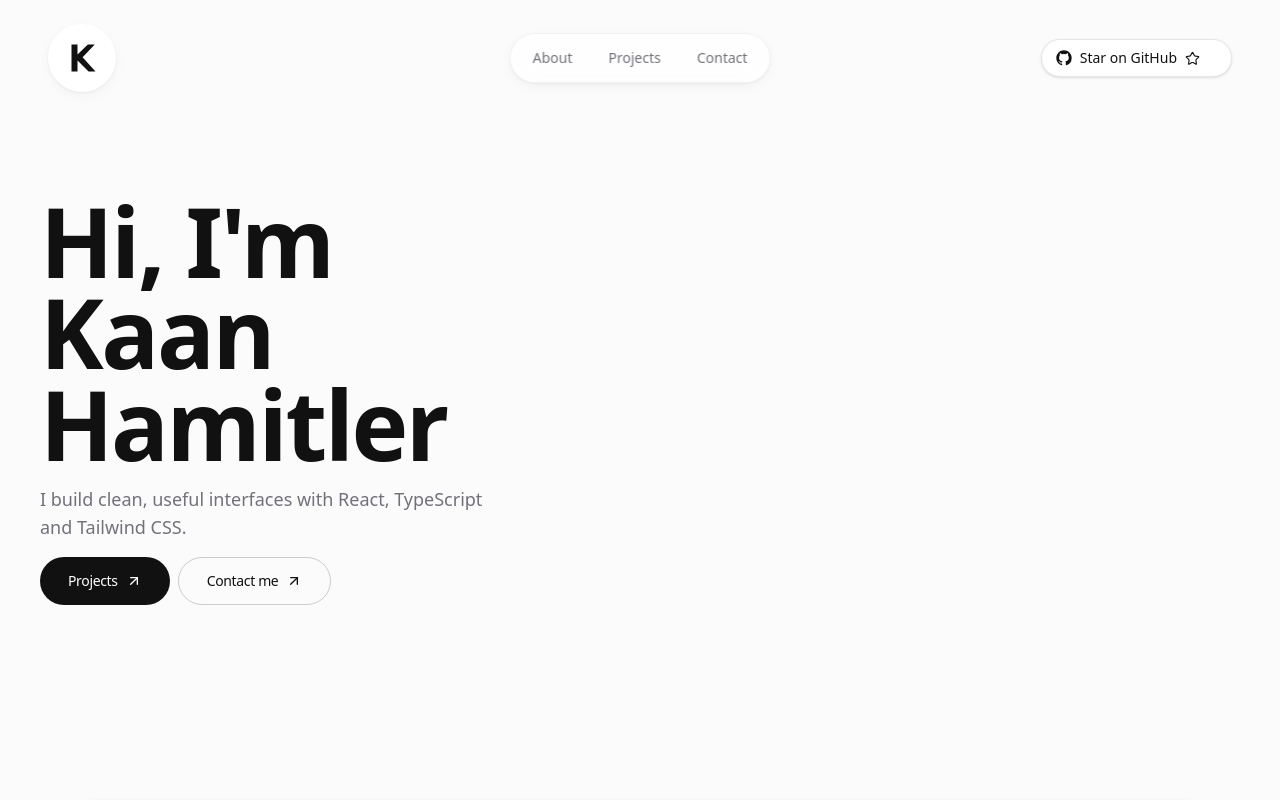
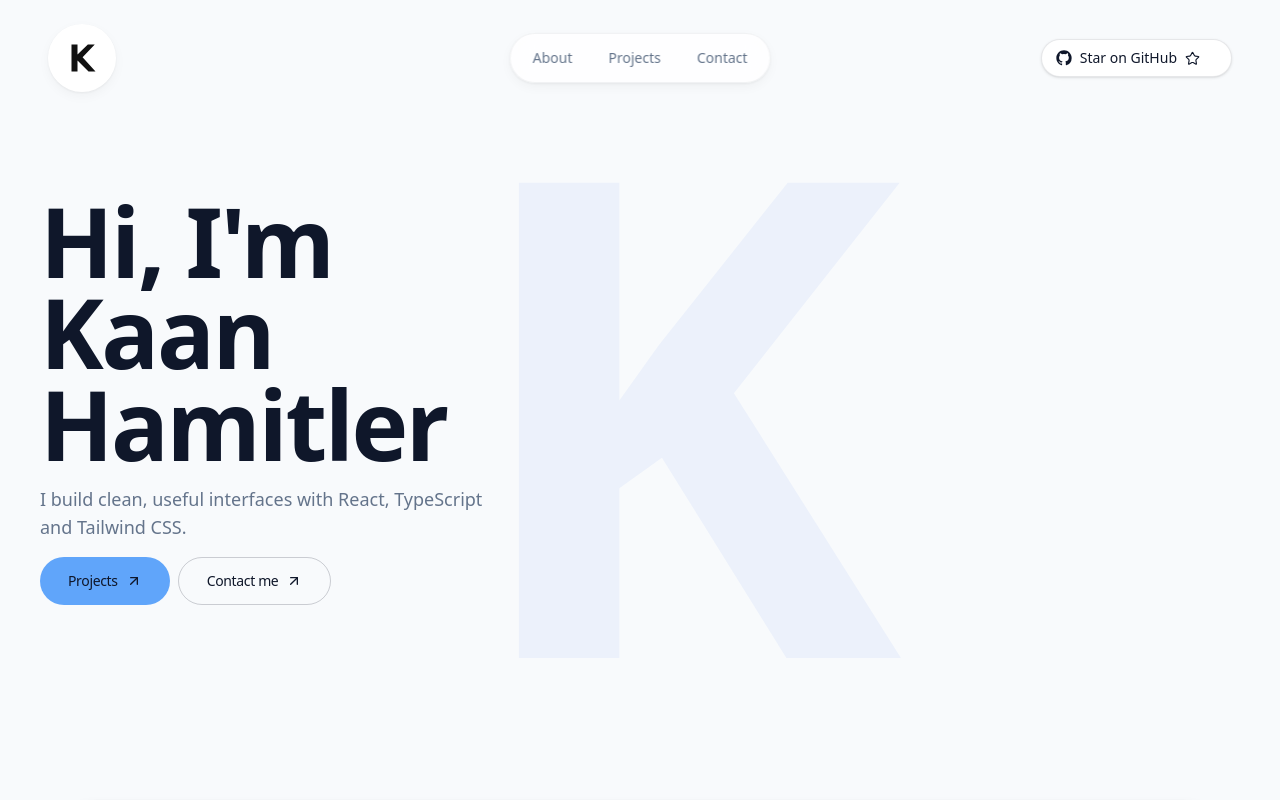
Before and after one commit to Kaan-Developer/Portfolio, a React (Vite) app: page / in a window 1280 px wide. Shown: the top 800 px of the page. Built offline with nearby package versions, Linux system fonts and the light colour scheme; no server answers.

Commit message:
Refine portfolio visuals and contact interactions

```diff
--- a/src/components/Robot/RobotCanvas.tsx
+++ b/src/components/Robot/RobotCanvas.tsx
@@ -2,7 +2,6 @@ import { lazy, Suspense, useEffect, useRef, useState } from "react";
 import type { Application } from "@splinetool/runtime";
 
 import ErrorBoundary from "../feedback/ErrorBoundary";
-
 import Loading from "../feedback/Loading";
 
 const Spline = lazy(() => import("@splinetool/react-spline"));
@@ -23,46 +22,56 @@ const scenes: Scene[] = [
 
 const checkIsMobile = () => {
   if (typeof window === "undefined") return false;
+
   return (
     window.innerWidth < 768 ||
     !window.matchMedia("(hover: hover) and (pointer: fine)").matches
   );
 };
 
+const supportsIntersectionObserver = () =>
+  typeof IntersectionObserver !== "undefined";
+
 const RobotCanvas = ({ sceneId }: RobotCanvasProps) => {
   const containerRef = useRef<HTMLDivElement | null>(null);
+  const appRef = useRef<Application | null>(null);
+  const inViewRef = useRef(!supportsIntersectionObserver());
 
   const [isMobile, setIsMobile] = useState(checkIsMobile);
   const [isLoading, setIsLoading] = useState(true);
+  const [inView, setInView] = useState(() => !supportsIntersectionObserver());
+  const [hasEntered, setHasEntered] = useState(
+    () => !supportsIntersectionObserver(),
+  );
 
   const selectedScene = scenes.find((scene) => scene.id === sceneId);
 
   const handleLoad = (splineApp: Application) => {
     splineApp.setZoom(1.55);
+    appRef.current = splineApp;
+
+    if (!inViewRef.current) splineApp.stop();
+
     setIsLoading(false);
   };
 
-  // Ekran boyutu değişince mobil/desktop durumunu güncelle
   useEffect(() => {
     const handleResize = () => {
       const mobile = checkIsMobile();
       setIsMobile(mobile);
-      if (mobile) setIsLoading(true); // desktop'a dönünce loader tekrar görünsün
+
+      if (!mobile) setIsLoading(true);
     };
 
     window.addEventListener("resize", handleResize);
     return () => window.removeEventListener("resize", handleResize);
   }, []);
 
-  // Robotun üstünde scroll yapınca sayfa kayması engellenmesin diye wheel olayı
   useEffect(() => {
     const container = containerRef.current;
     if (isMobile || !container) return;
 
-    const handleWheel = (e: WheelEvent) => {
-      e.stopPropagation();
-    };
-
+    const handleWheel = (event: WheelEvent) => event.stopPropagation();
     container.addEventListener("wheel", handleWheel, {
       capture: true,
       passive: true,
@@ -72,6 +81,36 @@ const RobotCanvas = ({ sceneId }: RobotCanvasProps) => {
       container.removeEventListener("wheel", handleWheel, { capture: true });
     };
   }, [isMobile]);
+
+  // Start loading shortly before the canvas enters the viewport.
+  useEffect(() => {
+    const element = containerRef.current;
+    if (isMobile || !element) return;
+
+    if (!supportsIntersectionObserver()) return;
+
+    const observer = new IntersectionObserver(
+      ([entry]) => {
+        const visible = entry.isIntersecting;
+        inViewRef.current = visible;
+        setInView(visible);
+        if (visible) setHasEntered(true);
+      },
+      { rootMargin: "200px 0px" },
+    );
+
+    observer.observe(element);
+    return () => observer.disconnect();
+  }, [isMobile]);
+
+  // Pause Spline when it is outside the viewport.
+  useEffect(() => {
+    const app = appRef.current;
+    if (!app) return;
+
+    if (inView) app.play();
+    else app.stop();
+  }, [inView]);
 
   if (!selectedScene || isMobile) return null;
 
@@ -83,9 +122,11 @@ const RobotCanvas = ({ sceneId }: RobotCanvasProps) => {
         </div>
       )}
       <ErrorBoundary onError={() => setIsLoading(false)}>
-      <Suspense fallback={null}>
-        <Spline scene={selectedScene.sceneUrl} onLoad={handleLoad} />
-      </Suspense>
+        <Suspense fallback={null}>
+          {hasEntered && (
+            <Spline scene={selectedScene.sceneUrl} onLoad={handleLoad} />
+          )}
+        </Suspense>
       </ErrorBoundary>
     </div>
   );
--- a/src/components/sections/About.tsx
+++ b/src/components/sections/About.tsx
@@ -80,7 +80,7 @@ const About = () => {
   </div>
 
         <div className="mt-8 flex gap-3">
-          <Button arrow link="#projects" target="">
+          <Button arrow link="#projects" target="" variant="blue">
             Projects
           </Button>
 
--- a/src/components/sections/Hero.tsx
+++ b/src/components/sections/Hero.tsx
@@ -1,4 +1,3 @@
-import RobotCanvas from "../Robot/RobotCanvas";
 import { site } from "../../data/site";
 import Button from "../ui/Button";
 
@@ -6,7 +5,7 @@ const Hero = () => {
   return (
     <section
       id="home"
-      className="grid min-h-screen grid-cols-1 items-center gap-12 lg:grid-cols-[1fr_0.8fr] relative min-h-screen overflow-hidden px-6 py-14 md:px-10"
+      className="grid min-h-screen grid-cols-1 items-center gap-12 lg:grid-cols-2 relative min-h-screen overflow-hidden px-6 py-14 md:px-10"
     >
       <div className="flex flex-col gap-4">
         <h1 className="text-balance flex flex-col text-5xl lg:text-8xl font-black leading-[0.95] tracking-[-0.05em] tracking-tight">
@@ -18,7 +17,7 @@ const Hero = () => {
         </p>
 
         <div className="flex gap-2">
-          <Button arrow link="#projects">
+          <Button arrow link="#projects" variant="blue" >
             Projects
           </Button>
           <Button arrow link="#contact" variant="outline">
@@ -28,7 +27,7 @@ const Hero = () => {
       </div>
 
       <div>
-        <RobotCanvas sceneId={1} />
+
       </div>
     </section>
   );
--- a/src/components/ui/Button.tsx
+++ b/src/components/ui/Button.tsx
@@ -3,7 +3,7 @@ import clsx from "clsx";
 import { ArrowUpRight } from "lucide-react";
 
 interface Props extends ComponentPropsWithoutRef<"a"> {
-  variant?: "primary" | "secondary" | "outline";
+  variant?: "primary" | "blue" | "secondary" | "outline";
   arrow?: boolean;
   children: ReactNode;
   link: string;
@@ -12,6 +12,7 @@ interface Props extends ComponentPropsWithoutRef<"a"> {
 
 const variants = {
   primary: "bg-black text-white hover:bg-ink",
+  blue: "bg-primary-soft text-black hover:bg-primary-soft-hover hover:text-black",
   secondary:
     "border border-primary/20 bg-primary-light text-primary-strong shadow-soft hover:border-primary/40 hover:bg-primary-light/60",
   outline:
--- a/src/components/ui/Select.tsx
+++ b/src/components/ui/Select.tsx
@@ -13,9 +13,17 @@ interface Props {
   options: SelectOption[];
   defaultValue?: string;
   className?: string;
+  onChange?: (value: string) => void;
 }
 
-const Select = ({ name, placeholder, options, defaultValue = "", className }: Props) => {
+const Select = ({
+  name,
+  placeholder,
+  options,
+  defaultValue = "",
+  className,
+  onChange,
+}: Props) => {
   const [value, setValue] = useState(defaultValue);
   const [open, setOpen] = useState(false);
 
@@ -59,6 +67,7 @@ const Select = ({ name, placeholder, options, defaultValue = "", className }: Pr
 
   const handleSelect = (optionValue: string) => {
     setValue(optionValue);
+    onChange?.(optionValue);
     setOpen(false);
   };
 
--- a/src/index.css
+++ b/src/index.css
@@ -5,25 +5,24 @@
      COLORS
      ========================= */
 
-  --color-bg: #fbfbfc;
+  --color-bg: #f8fafc;
   --color-white: #ffffff;
 
-  --color-black: #111111;
-  --color-ink: #18181b;
+  --color-black: #0f172a;
+  --color-ink: #1e293b;
 
-  --color-muted: #71717a;
-  --color-subtle: #a1a1aa;
+  --color-muted: #64748b;
+  --color-subtle: #94a3b8;
 
-  /* Purple accent */
-  --color-primary: #8b5cf6;
-  --color-primary-soft: #a78bfa;
-  --color-primary-light: #f1edff;
-  --color-primary-strong: #7c3aed;
---color-primary-deep: #6d28d9;
+  /* Clean blue accent */
+  --color-primary: #2563eb;
+  --color-primary-soft: #60a5fa;
+  --color-primary-soft-hover: #7db8fb;
+  --color-primary-light: #eff6ff;
 
   /* Borders */
-  --color-border: #e7e5eb;
-  --color-border-strong: #d4d4d8;
+  --color-border: #e2e8f0;
+  --color-border-strong: #cbd5e1;
 
   /* =========================
      TYPOGRAPHY
@@ -96,6 +95,11 @@
     overflow-x: hidden;
   }
 
+  #root {
+    position: relative;
+    z-index: 1;
+  }
+
   ::selection {
     background-color: var(--color-primary-light);
     color: var(--color-primary);
@@ -133,6 +137,37 @@
     outline: 2px solid var(--color-primary);
     outline-offset: 3px;
   }
+}
+
+/* Keep the monogram inside the hero only. */
+#home {
+  isolation: isolate;
+}
+
+#home::before {
+  content: "K";
+  position: absolute;
+  z-index: 0;
+  top: 0;
+  left: 0;
+  width: 100%;
+  height: 100%;
+  color: rgba(37, 99, 235, 0.055);
+  display: grid;
+  place-items: center;
+  font-family: var(--font-display);
+  font-size: clamp(12rem, 52vw, 54rem);
+  font-weight: 800;
+  line-height: 0.78;
+  letter-spacing: -0.12em;
+  pointer-events: none;
+  text-align: center;
+  user-select: none;
+}
+
+#home > * {
+  position: relative;
+  z-index: 1;
 }
 
 
```
Also changed, not shown: src/components/sections/Contact.tsx (+34 -23 lines), hero-concept.svg (added).
